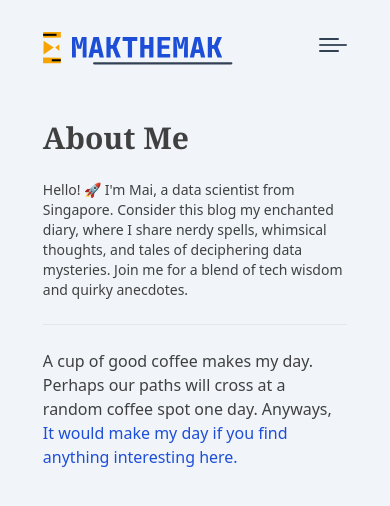
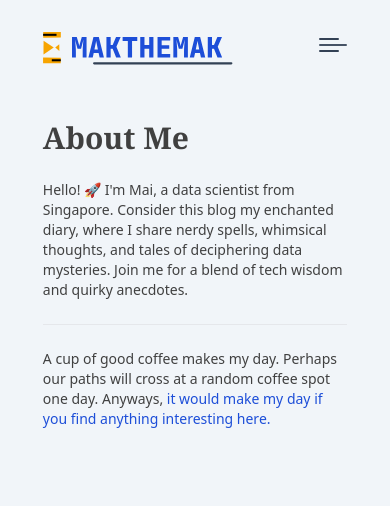
Before and after one commit to immaixq/makthemak, a Next.js app: page /about in a window 390 px wide. Shown: the top 506 px of the page. Built offline with nearby package versions, Linux system fonts and the light colour scheme.

Commit message:
Modify layout

```diff
--- a/src/app/about/page.tsx
+++ b/src/app/about/page.tsx
@@ -14,9 +14,9 @@ export default function about() {
                     Join me for a blend of tech wisdom and quirky anecdotes.
                 </p>
                 <hr />
-                <p className="my-6">
+                <p className="my-6 text-sm md:text-base">
                     A cup of good coffee makes my day. Perhaps our paths will cross at a random coffee spot one day. Anyways,
-                    <span className="dark:text-amber-400 text-blue-700"> It would make my day if you find anything interesting here. </span>
+                    <span className="dark:text-amber-400 text-blue-700"> it would make my day if you find anything interesting here. </span>
                 </p>
                 {/* <p className="my-6">
                     I also find great joy in the process of making things. Whether it is developing a new feature for an application or building this website from scratch, <span className="dark:text-amber-400 text-blue-700">there is something incredibly satisfying about seeing an idea come to life through code.</span>
```
